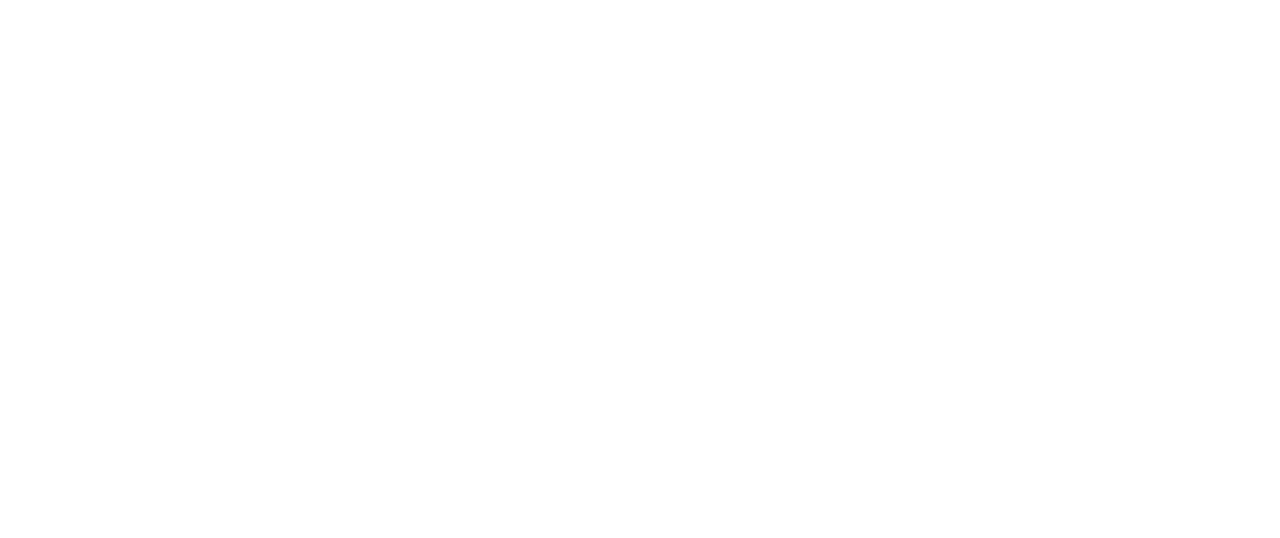
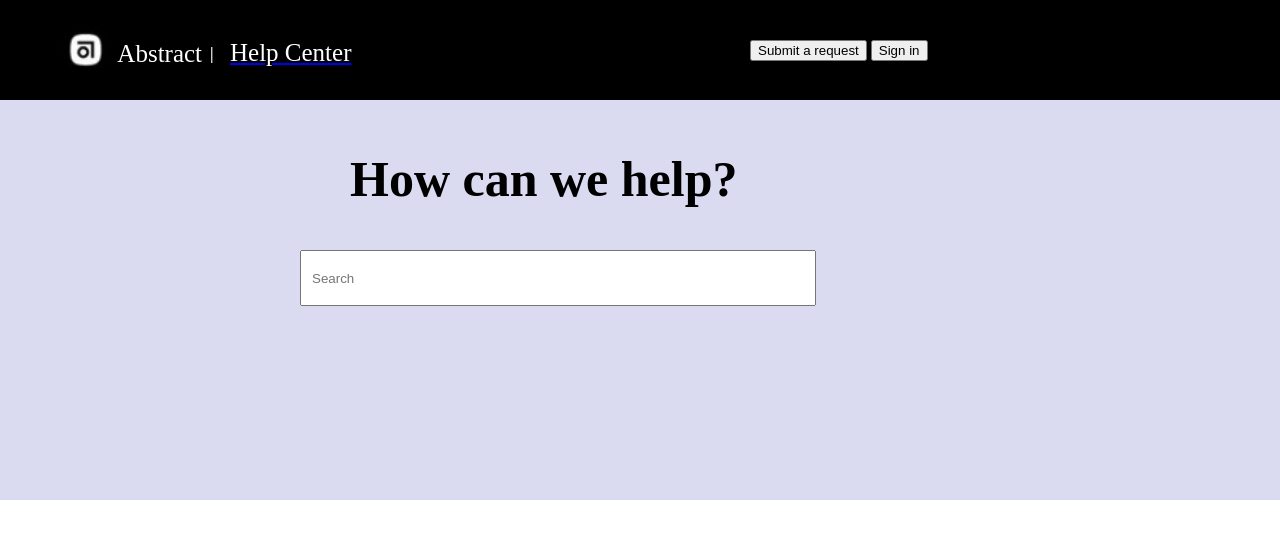
Before and after one commit to Omaralmajdalawi/project-1, a plain HTML site: page index.html in a window 1280 px wide. Drawn offline with Linux system fonts and the light colour scheme.

Commit message:
sacand day

```diff
--- a/index.html
+++ b/index.html
@@ -3,14 +3,37 @@
 <head>
     <meta charset="UTF-8">
     <meta name="viewport" content="width=device-width, initial-scale=1.0">
-    <title>Document</title>
+    <title>Abstract</title>
     <link rel="stylesheet" href="style.css">
 </head>
 <body>
+    <!--hedar hear-->
   <header>
-    <div id="body"></div>
-    <div id="head"></div>
+<div id="hedar-style">
+        <div class="hedarlink">
+
+            <a  href="https://github.com/Omaralmajdalawi">
+                <img class="imag-icon" src="assets/hedarimag.jpg" >
+                <p class="typelink">Abstract</p>
+            </a>
+
+            <p class="cross">|</p>
+            <a class="link2"  href="https://github.com/noorbassam">
+            <P class="typelink2">Help Center</P>
+            </a>
+        </div>
+        <div class="buttonns">
+          <button>Submit a request</button>
+        <button>Sign in</button>
+      </div>
+
+
+</div>
   </header>
-
+<!-- the first body-->
+  <div class="secand-part">
+<p >How can we help?</p>
+<input  type="text" placeholder = "Search">
+  </div>
 </body>
 </html>
--- a/style.css
+++ b/style.css
@@ -1,4 +1,95 @@
-#body{
-    background-color: red;
+h1{
+    margin: 0px;
+}
+body{
+    margin: 0px;
+}
+p{
+    margin: 0;
+}
+#hedar-style{
+    background-color: black;
+    width: 100%;
+    height: 100px;
+    position: relative;
+ margin: 0px;
+ display: flex;
+align-items: center;
+
 
 }
+.hedarlink{
+position: absolute;
+margin-top: 15px;
+margin-left: 60px;
+}
+.imag-icon{
+    position: relative;
+    margin-bottom:  15px; ;
+    float: left;
+    width: 5opx;
+    height: 50px;
+}
+.hedarlink .typelink{
+    margin-top: 15px;
+    margin-left: 10px;
+    float: left;
+    color: white;
+    font-size: 25px;
+
+}
+.cross{
+    color: white;
+    text-align: center;
+   position: absolute;
+    margin-left: 150px;
+    margin-top: 20px;
+    font-weight: bold;
+
+}
+.hedarlink .typelink2{
+    position: relative;
+    margin-left: 170px;
+    margin-top: 14px;
+    color: white;
+    font-size: 25px;
+    text-decoration: none;
+}
+
+
+   .hedarlink.link2:haver{
+    animation: none;
+    text-decoration: underline;
+
+
+
+}
+.buttonns{
+ position: absolute;;
+align-items: center;
+margin-left: 750px;
+
+
+}
+.secand-part{
+    position: relative;
+    background-color:  #dadbf1;
+    width: 100%;
+    height: 400px;
+}
+.secand-part input[type=text]{
+    padding-left:10px ;
+    position: absolute;
+    margin-left: 300px;
+    margin-top: 150px;
+    width: 500px;
+    height: 50px;
+    align-items: center;
+}
+.secand-part p{
+    font-size: 50px;
+    font-weight: bold;
+    position: absolute;
+    margin-left: 350px;
+    margin-top: 50px;
+}
```
Also changed, not shown: assets/hedarimag.jpg (added).
